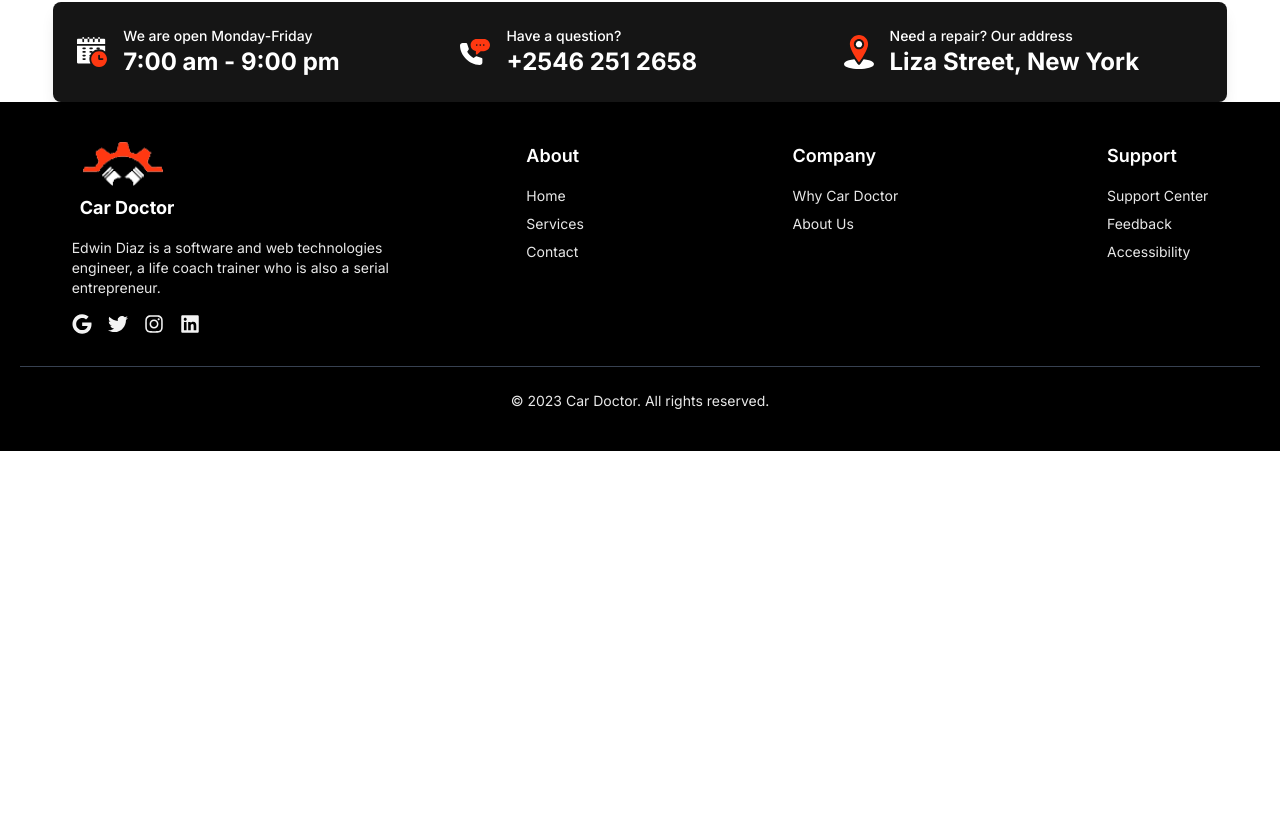
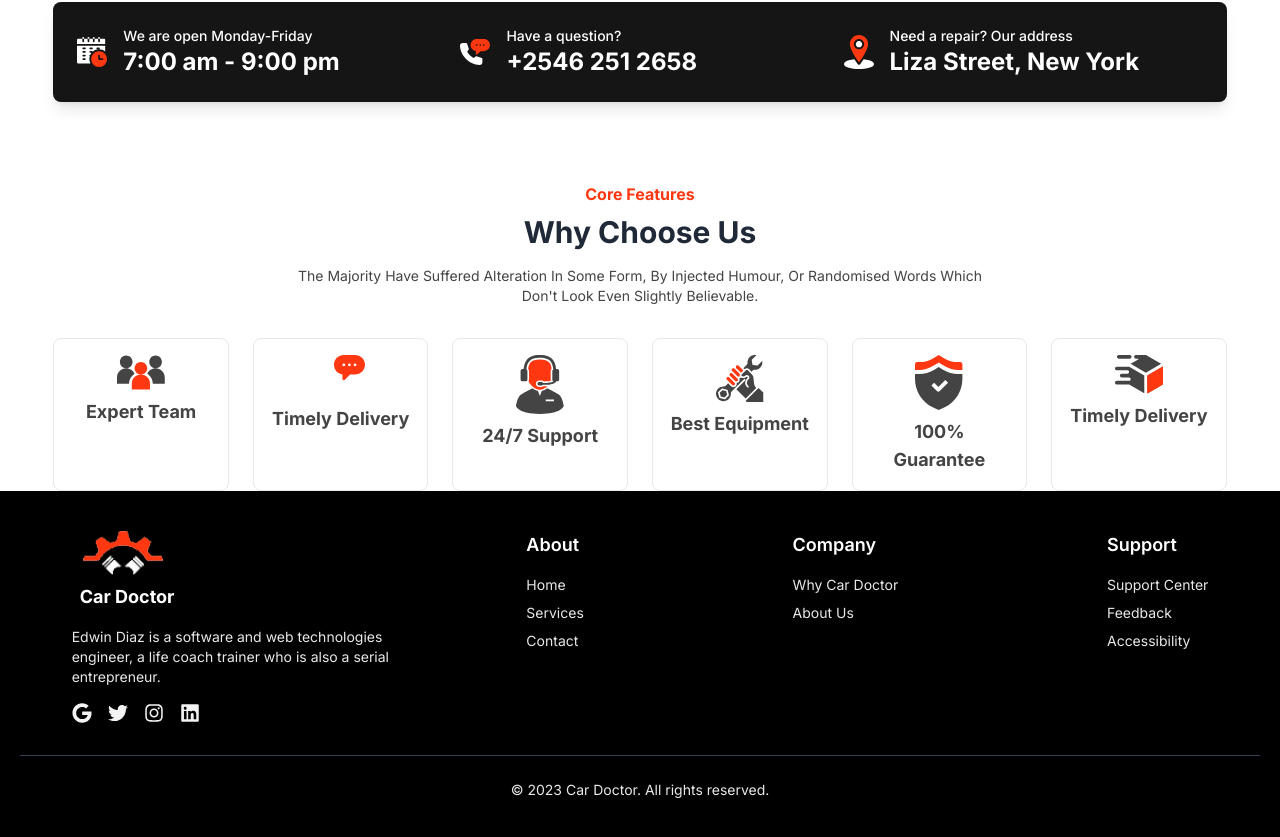
Before and after one commit to RaiyanJiyon/car-doctor, a Next.js app: page / in a window 1280 px wide. Shown: the part 699-1536 px from the top of the page. Before the commit the page ends 1150 px from the top, so only its background shows below. Built offline with nearby package versions, Linux system fonts and the light colour scheme.

Commit message:
feat: Add CoreFeaturesCard component
- Created CoreFeaturesCard component inside \src/components/home-page/\
- Includes icons and labels for core features
- Header section with title and description
- Features grid with individual feature cards
- Added comments for better readability

```diff
--- /dev/null
+++ b/src/components/home-page/CoreFeaturesCard.jsx
@@ -0,0 +1,47 @@
+import teamImg from '../../../public/assets/icons/group.svg';
+import watchImg from '../../../public/assets/icons/telephone.svg';
+import personImg from '../../../public/assets/icons/person.svg';
+import wrenchImg from '../../../public/assets/icons/Wrench.svg';
+import checkImg from '../../../public/assets/icons/check.svg';
+import deliveryImg from '../../../public/assets/icons/delivery.svg';
+import Image from 'next/image';
+
+const CoreFeaturesCard = () => {
+    // Array of feature objects with icon source and label
+    const features = [
+        { icon: teamImg, label: 'Expert Team' },
+        { icon: watchImg, label: 'Timely Delivery' },
+        { icon: personImg, label: '24/7 Support' },
+        { icon: wrenchImg, label: 'Best Equipment' },
+        { icon: checkImg, label: '100% Guarantee' },
+        { icon: deliveryImg, label: 'Timely Delivery' },
+    ];
+
+    return (
+        <div className="bg-white text-center">
+            {/* Header Section */}
+            <div className="md:w-3/5 mx-auto">
+                <h3 className="text-primary font-bold mb-2">Core Features</h3>
+                <h2 className="text-3xl font-bold text-gray-800 mb-4">Why Choose Us</h2>
+                <p className="text-secondary text-sm mb-8">
+                    The Majority Have Suffered Alteration In Some Form, By Injected Humour, Or Randomised Words Which Don't Look Even Slightly Believable.
+                </p>
+            </div>
+
+            {/* Features Grid */}
+            <div className="grid grid-cols-2 md:grid-cols-3 lg:grid-cols-6 gap-6">
+                {/* Map through the features array to create individual feature cards */}
+                {features.map((feature, idx) => (
+                    <div key={idx} className="flex flex-col items-center p-4 rounded-lg border border-[#e8e8e8]">
+                        {/* Icon Image */}
+                        <Image src={feature.icon} alt={feature.label} width={48} height={48} className="mb-2" />
+                        {/* Feature Label */}
+                        <p className="text-lg font-bold text-[#444444]">{feature.label}</p>
+                    </div>
+                ))}
+            </div>
+        </div>
+    );
+};
+
+export default CoreFeaturesCard;
--- a/src/components/home-page/HomePage.jsx
+++ b/src/components/home-page/HomePage.jsx
@@ -1,14 +1,18 @@
 import Banner from "./Banner";
 import BusinessInfoCard from "./BusinessInfoCard";
+import CoreFeaturesCard from "./CoreFeaturesCard";
 
 const HomePage = () => {
     return (
         <div className="w-11/12 mx-auto">
-            <div className="mt-4 mb-20">
+            <div className="mt-4">
                 <Banner />
             </div>
-            <div>
+            <div className="mt-20">
                 <BusinessInfoCard />
+            </div>
+            <div className="mt-20">
+                <CoreFeaturesCard />
             </div>
         </div>
     );
```
Also changed, not shown: public/assets/icons/delivery.svg (renamed from public/assets/icons/deliveryt.svg), public/assets/icons/watch.svg (added).
